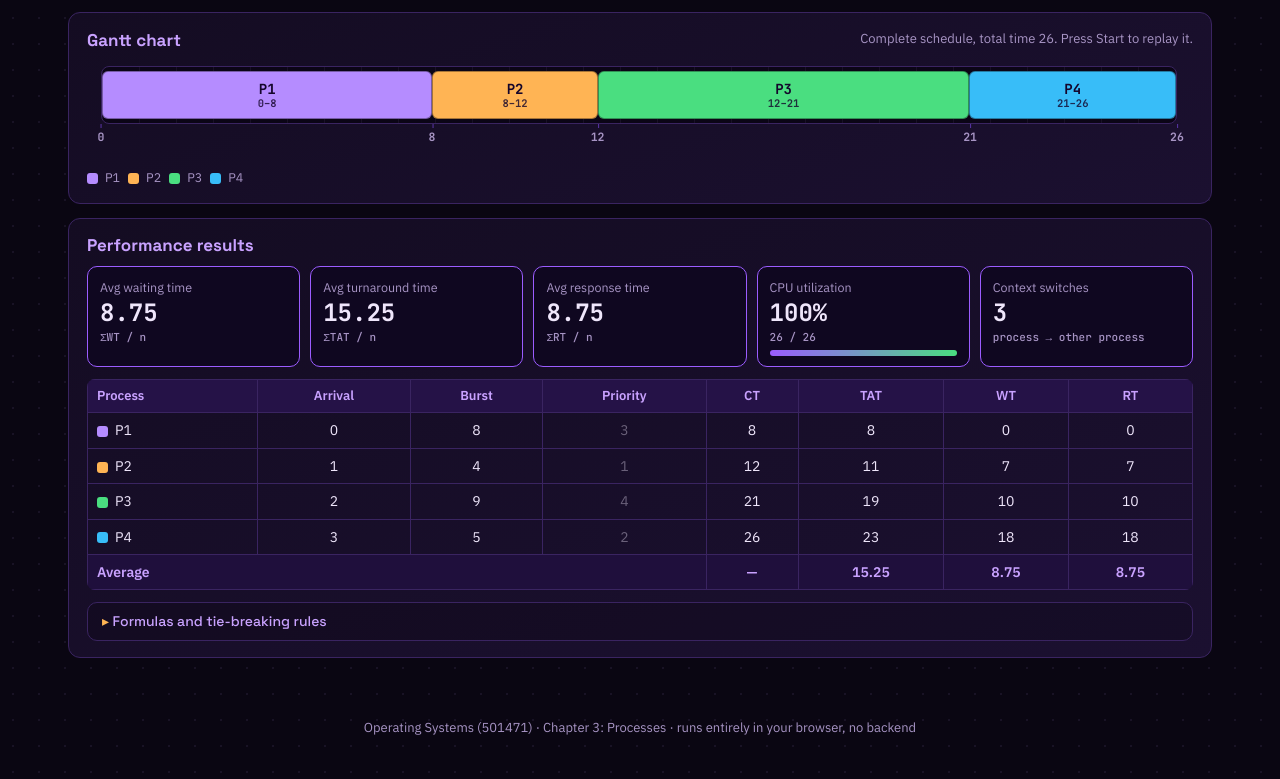
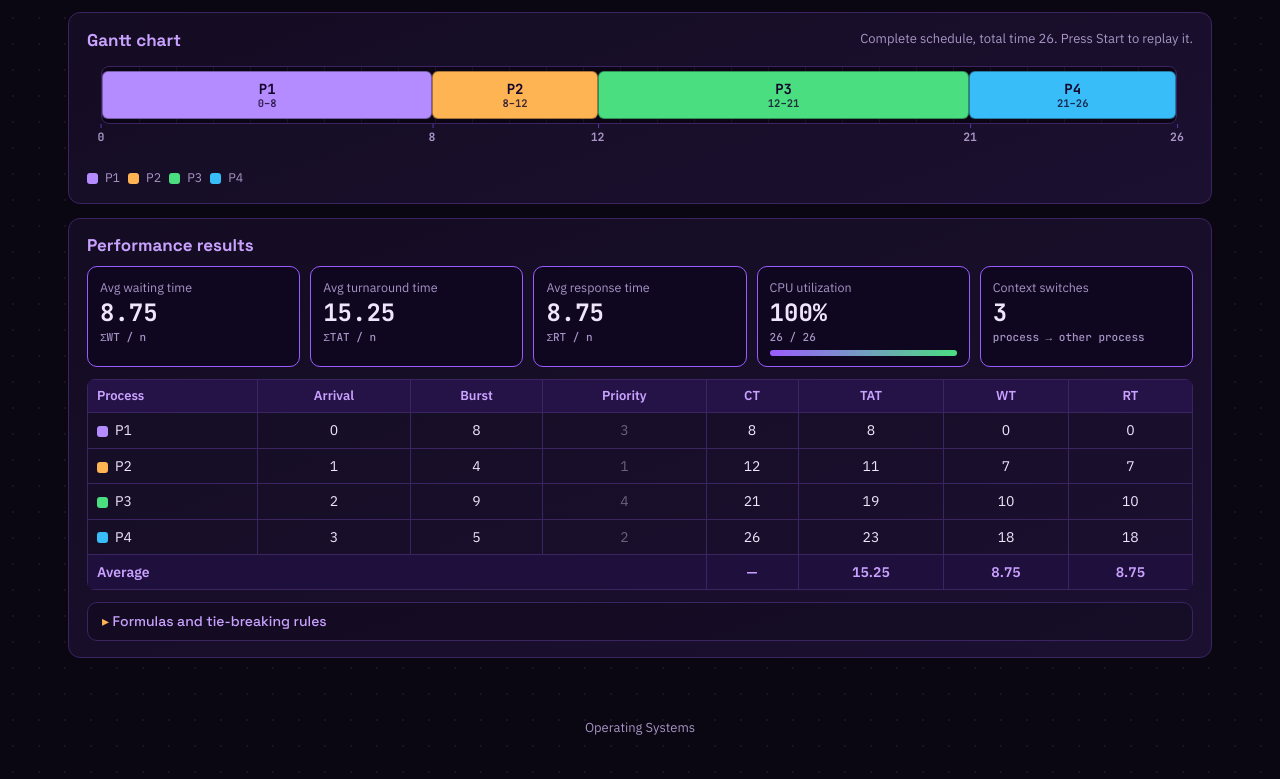
Before and after one commit to alaa-herz05/os-scheduler, a plain HTML site: page index.html in a window 1280 px wide. Shown: the part 905-1684 px from the top of the page. Drawn offline with Linux system fonts and the light colour scheme.

Commit message:
Modify footer text in index.html
Updated footer text to remove chapter details.

```diff
--- a/index.html
+++ b/index.html
@@ -242,7 +242,7 @@
 </section>
 
 </main>
-<footer class="wrap" style="text-align:center;color:var(--mut);padding:10px 18px 40px;font-size:13px" data-i="footer">Operating Systems (501471) · Chapter 3: Processes · runs entirely in your browser, no backend</footer>
+<footer class="wrap" style="text-align:center;color:var(--mut);padding:10px 18px 40px;font-size:13px" data-i="footer">Operating Systems </footer>
 
 <script src="js/scheduler.js"></script>
 <script src="js/i18n.js"></script>
```
